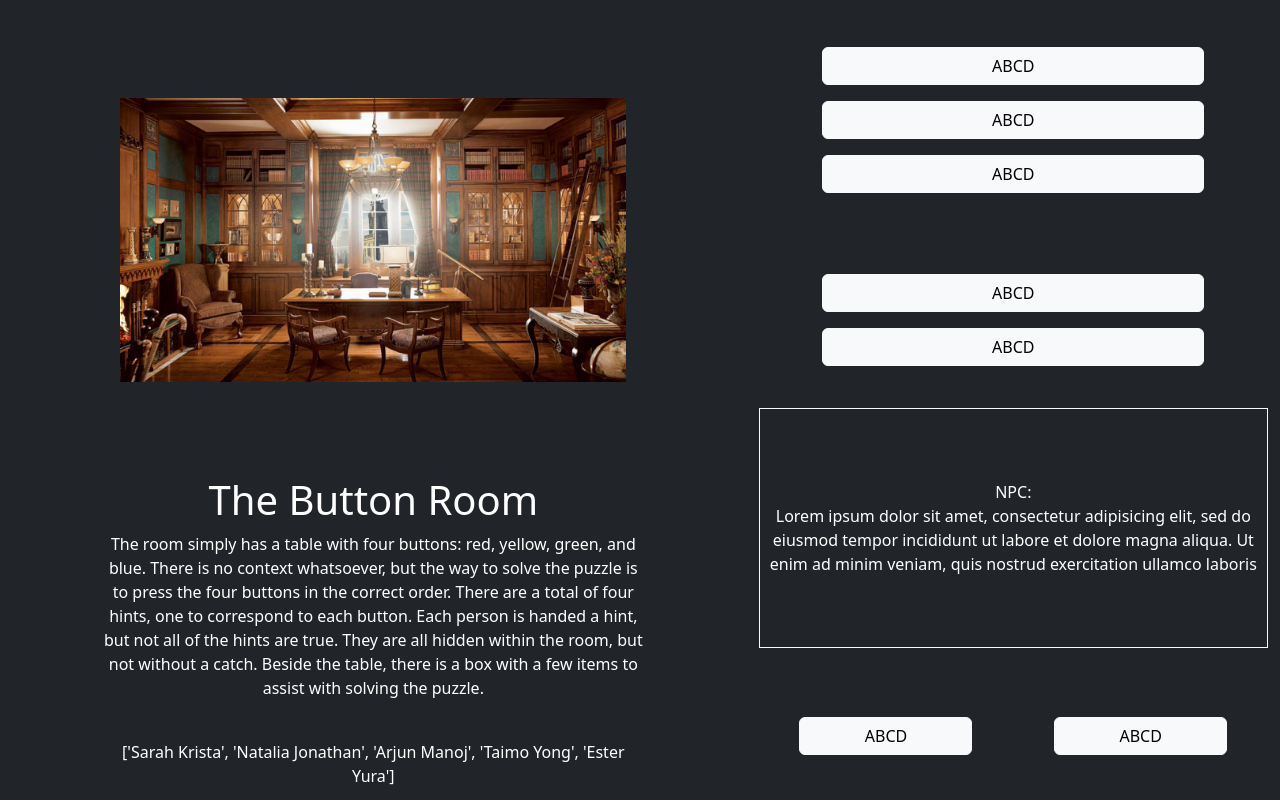
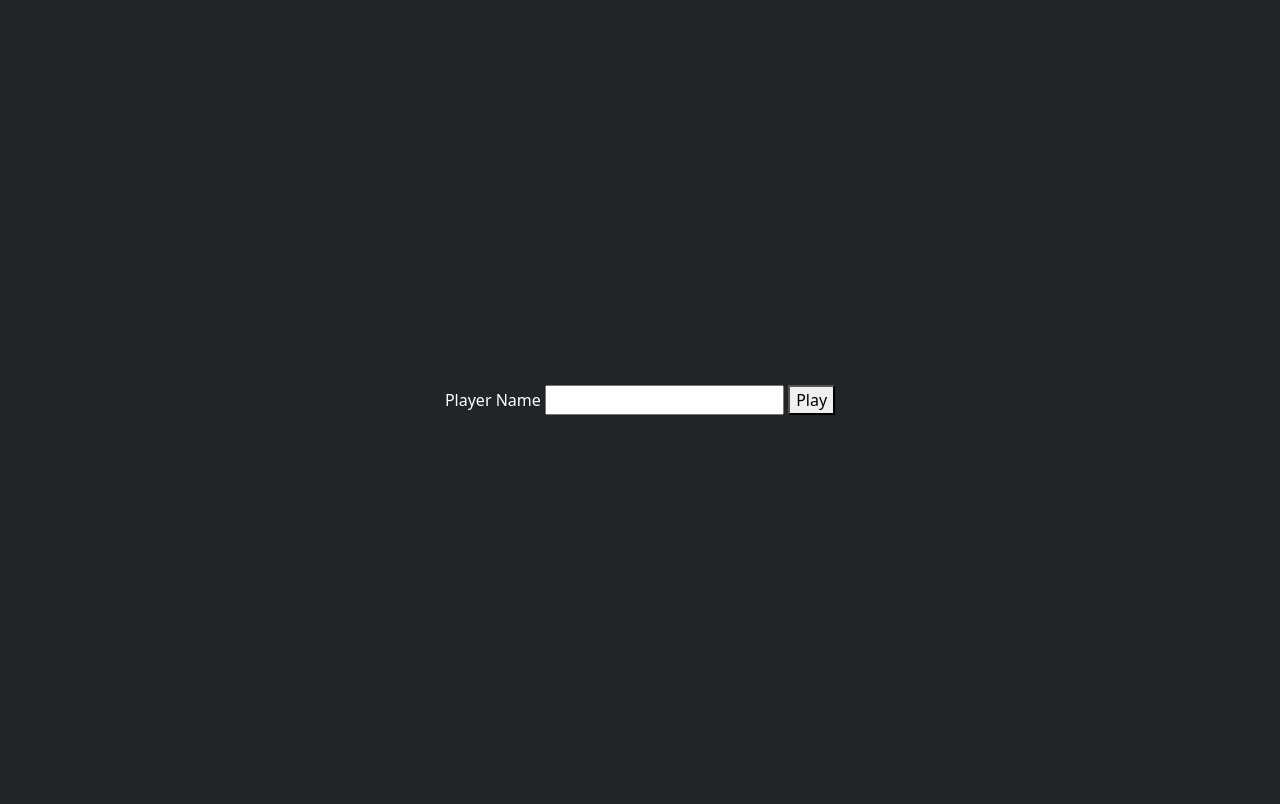
Before and after one commit to nitishtalekar/DeathScape, a Flask app: page / in a window 1280 px wide. After the commit the page ends 415 px from the top, so only its background shows below. Run offline with Flask 2, Linux system fonts and the light colour scheme; some libraries are stand-ins or nearby versions.

Commit message:
init player

```diff
--- a/DeathScape/app.py
+++ b/DeathScape/app.py
@@ -25,10 +25,18 @@ app = Flask(__name__)
 
 print('Check http://127.0.0.1:5000/')
 
+@app.route('/', methods=['GET', 'POST'])
+def index():
+    if request.method == 'POST':
+        player = request.form['player_name']
+        return redirect('/deathscape?player='+player)
+    # game_data = {"players":players,"room":room_info}
+    return render_template('index.html')
 
-@app.route('/', methods=['GET'])
-def index():
-    story = Story()
+@app.route('/deathscape', methods=['GET'])
+def deathscape():
+    player_name = request.args.get('player')
+    story = Story(player_name)
     story.showPlayers()
     players = story.getPlayerNames()
     lvl = story.getCurrentLevel()
@@ -37,7 +45,7 @@ def index():
 
     # Main page
     game_data = {"players":players,"room":room_info}
-    return render_template('index.html',data = game_data)
+    return render_template('deathscape.html',data = game_data)
 
 
 @app.route('/predict', methods=['GET', 'POST'])
--- a/DeathScape/flow.py
+++ b/DeathScape/flow.py
@@ -6,8 +6,12 @@ Handles the main flow of the story.
 '''
 
 class Story:
-    def __init__(self):
+    def __init__(self,name):
         self.players,self.doomsday = self.initPlayers()
+        self.players[name] = {'friendship':'0',
+                            'rage' : '0',
+                            'quiteness' : '0'}
+        self.doomsday[name] = self.calcDoomsday(self.players[name])
         self.curr_lvl = 1
         self.lvl_func = {
             1 : self.buttonRoom,
--- a/DeathScape/templates/index.html
+++ b/DeathScape/templates/index.html
@@ -13,74 +13,13 @@
     <script src="{{ url_for('static', filename='bootstrap/js/bootstrap.min.js')}}"></script>
 </head>
 <body>
-    <div class="full-height container-fluid bg-dark text-white">
-      <div class="full-height row">
-        <div class="full-height col-7">
-          <div class="col-12 centering h-60">
-            <img src="{{ url_for('static', filename='img/default_room.jpg')}}" alt="" style="width:70%">
-          </div>
-          <div class="col-12 centering h-40">
-            <div class="text-center w-75">
-              <h1>{{data.room.name}}</h1>
-              <p>{{data.room.intro}}</p><br>
-              <p>{{data.players}}</p>
-            </div>
-          </div>
-        </div>
-        <div class="full-height col-5">
-          <div class="col-12 centering h-30">
-            <div class="w-100 text-center">
-              <div class="col-12 btn btn-light w-75 mt-2 mb-2">
-                ABCD
-              </div>
-              <div class="col-12 btn btn-light w-75 mt-2 mb-2">
-                ABCD
-              </div>
-              <div class="col-12 btn btn-light w-75 mt-2 mb-2">
-                ABCD
-              </div>
-            </div>
-          </div>
-          <div class="col-12 centering h-20">
-            <div class="w-100 text-center">
-              <div class="col-12 btn btn-light w-75 mt-2 mb-2">
-                ABCD
-              </div>
-              <div class="col-12 btn btn-light w-75 mt-2 mb-2">
-                ABCD
-              </div>
-            </div>
-          </div>
-          <div class="col-12 centering h-40">
-            <div class="w-100 text-center h-100">
-              <div class="col-12 centering h-75 border border-light w-100 mt-2 mb-2">
-                <div class="text-center w-100">
-                  NPC:<br>
-                  Lorem ipsum dolor sit amet, consectetur adipisicing elit,
-                  sed do eiusmod tempor incididunt ut labore et dolore magna aliqua. Ut enim ad minim veniam, quis nostrud exercitation ullamco laboris
-                </div>
-              </div>
-              <div class="col-12 centering h-25 w-100 mt-5 mb-2">
-                <div class="row w-100">
-                  <div class="col-6 centering">
-                    <div class="w-100 text-center">
-                      <div class="col-12 btn btn-light w-75 mt-2 mb-2">
-                        ABCD
-                      </div>
-                    </div>
-                  </div>
-                  <div class="col-6 centering">
-                    <div class="w-100 text-center">
-                      <div class="col-12 btn btn-light w-75 mt-2 mb-2">
-                        ABCD
-                      </div>
-                    </div>
-                  </div>
-                </div>
-              </div>
-            </div>
-          </div>
-        </div>
+    <div class="full-height container-fluid centering bg-dark text-white">
+      <div class="text-center">
+        <form class="" action="/" method="post">
+          <label for="player_name">Player Name</label>
+          <input type="text" name="player_name" value="">
+          <button type="submit" name="submit">Play</button>
+        </form>
       </div>
     </div>
 </body>
```
Also changed, not shown: DeathScape/templates/deathscape.html (added, +87 -0 lines).
